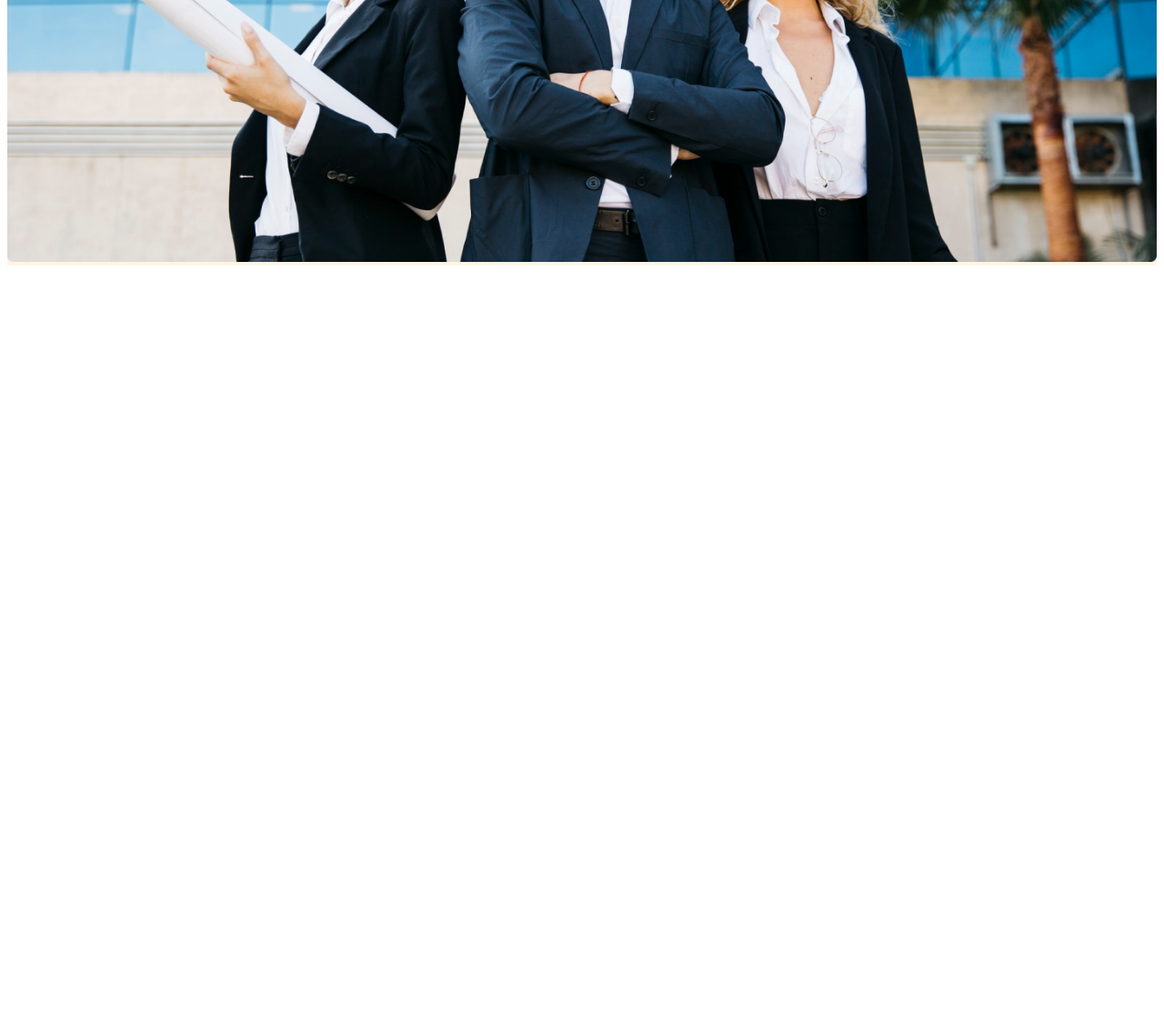
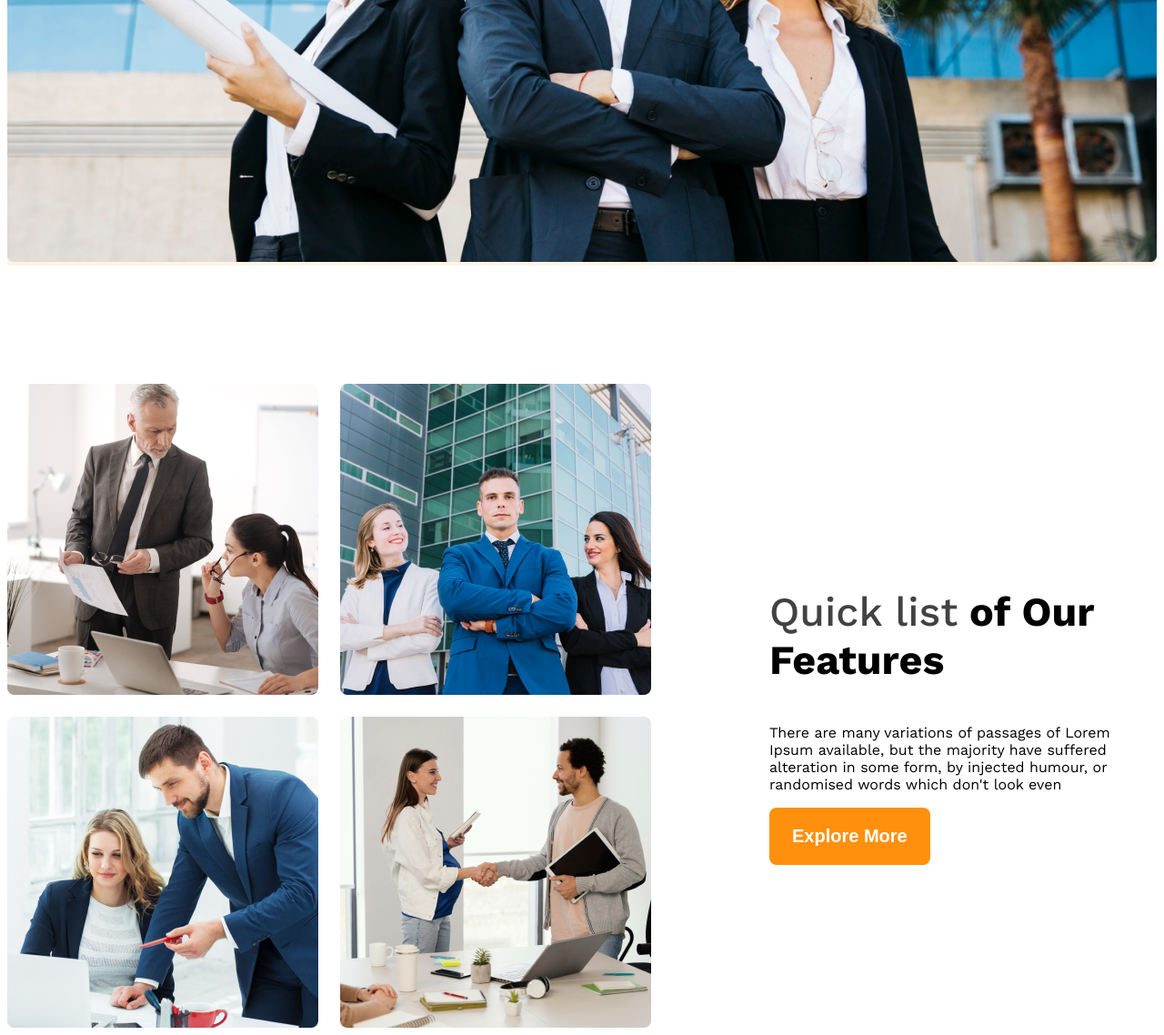
Before and after one commit to piona8621/G3---Architects-, a plain HTML site: page index.html in a window 1280 px wide. Shown: the part 892-2030 px from the top of the page at 91% size. Before the commit the page ends 1192 px from the top, so only its background shows below. Drawn offline with nearby package versions, Linux system fonts and the light colour scheme.

Commit message:
featureand teams

```diff
--- a/index.html
+++ b/index.html
@@ -8,7 +8,7 @@
 </head>
 <body class="work-sans-font">
   <header class="bg-light">
-     <nav class="navbar display-flex">
+     <nav class="navbar  display-flex">
        <h3 class="brand">G3 Architects</h3>
        <ul class="nav-links  display-flex">
           <li class="nav-item"><a href="" class="nav-link text-gray">Home</a></li>
@@ -29,7 +29,19 @@
      </div>
   </header>
   <main>
-
+    <section class="teams display-flex">
+       <div class="team-img-container">
+           <img src="images/team1.png" alt="two Architects discussing about design">
+           <img src="images/team2.png" alt="">
+           <img src="images/team3.png" alt="">
+           <img src="images/team4.png" alt="">
+       </div>
+       <div class="Our-Features">
+        <h3 class="Features-title"> <span id="quick-list" class="text-gray">Quick list</span> <span>of Our</span>  <span>Features</span> </h3>
+        <p class="Features-description">There are many variations of passages of Lorem Ipsum available, but the majority have suffered alteration in some form, by injected humour, or randomised words which don't look even</p>
+        <button class="btn-primary">Explore More</button>
+       </div>
+    </section>
   </main>
   <footer>
 
--- a/styles/Architects.css
+++ b/styles/Architects.css
@@ -21,6 +21,16 @@ font-size: 1.25rem;
 font-weight: 600;
 border: none;
 padding: 20px 25px;
+}
+
+
+main{
+  max-width: 1440px;
+  margin: 0 auto;
+}
+
+main > section{
+  margin-top: 130px;
 }
 
 /* all color */
@@ -80,6 +90,78 @@ padding: 20px 25px;
   width: 100%;
 }
 
+/* team and feature style */
+
+.teams{
+    align-items: center;
+}
+
+.team-img-container{
+  display: grid;
+  grid-template-columns: repeat(2,1fr);
+  gap: 24px;
+}
+
+.Our-Features{
+  margin-left: 130px;
+  max-width: 530px;
+}
+.Features-title{
+  font-size: 2.8rem;
+}
+
+.Features-title{
+  font-size: 2.8rem;
+  font-weight: 700;
+}
+
+
+#quick-list{
+  font-weight: 500;
+}
+
+
+
+
+
+
+
+
+
+
+
+
+
+
+
+
+
+
+
+
+
+
+
+
+
+
+
+
+
+
+
+
+
+
+
+
+
+
+
+
+
+
+
 /* responsive media query */
 @media screen and (max-width:576px) {
   .navbar, .nav-links{
```
